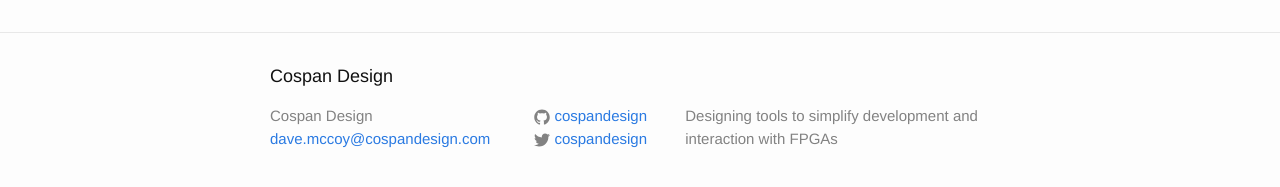
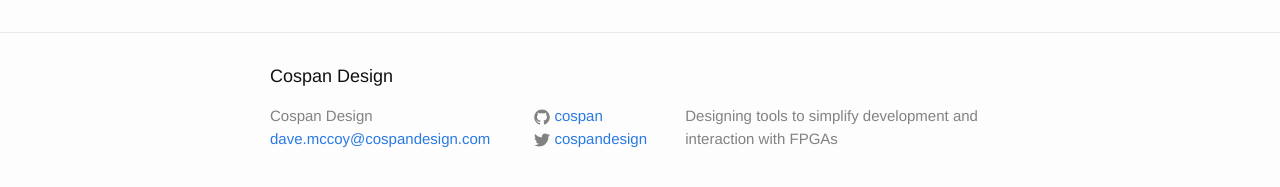
Before and after one commit to CospanDesign/cospandesign.github.io, a Jekyll site: the page built from index.html, in a window 1280 px wide. Shown: the part 534-721 px from the top of the page. Built offline with Jekyll 4.4.1, drawn with Linux system fonts in a browser that asks for light colours.

Commit message:
Attempting to add extra pages to jekyll

```diff
--- a/_config.yml
+++ b/_config.yml
@@ -13,7 +13,10 @@
 baseurl: "" # the subpath of your site, e.g. /blog
 url: "http://cospandesign.com" # the base hostname & protocol for your site
 twitter_username: cospandesign
-github_username:  cospandesign
+github_username:  cospan
+sass:
+  sass_dir: _sass
+include: ['_pages']
 
 # Build settings
 markdown: kramdown
```
